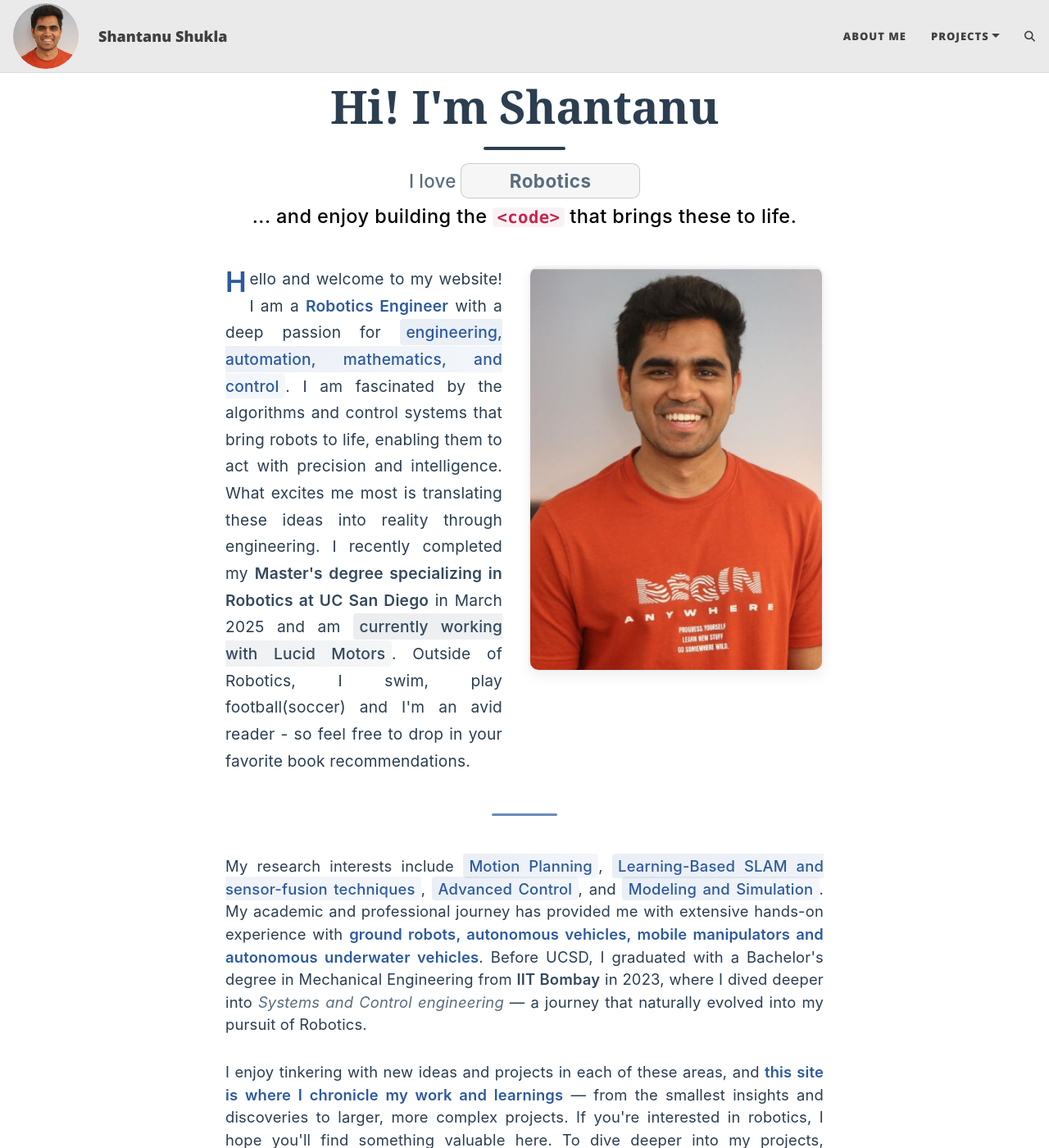
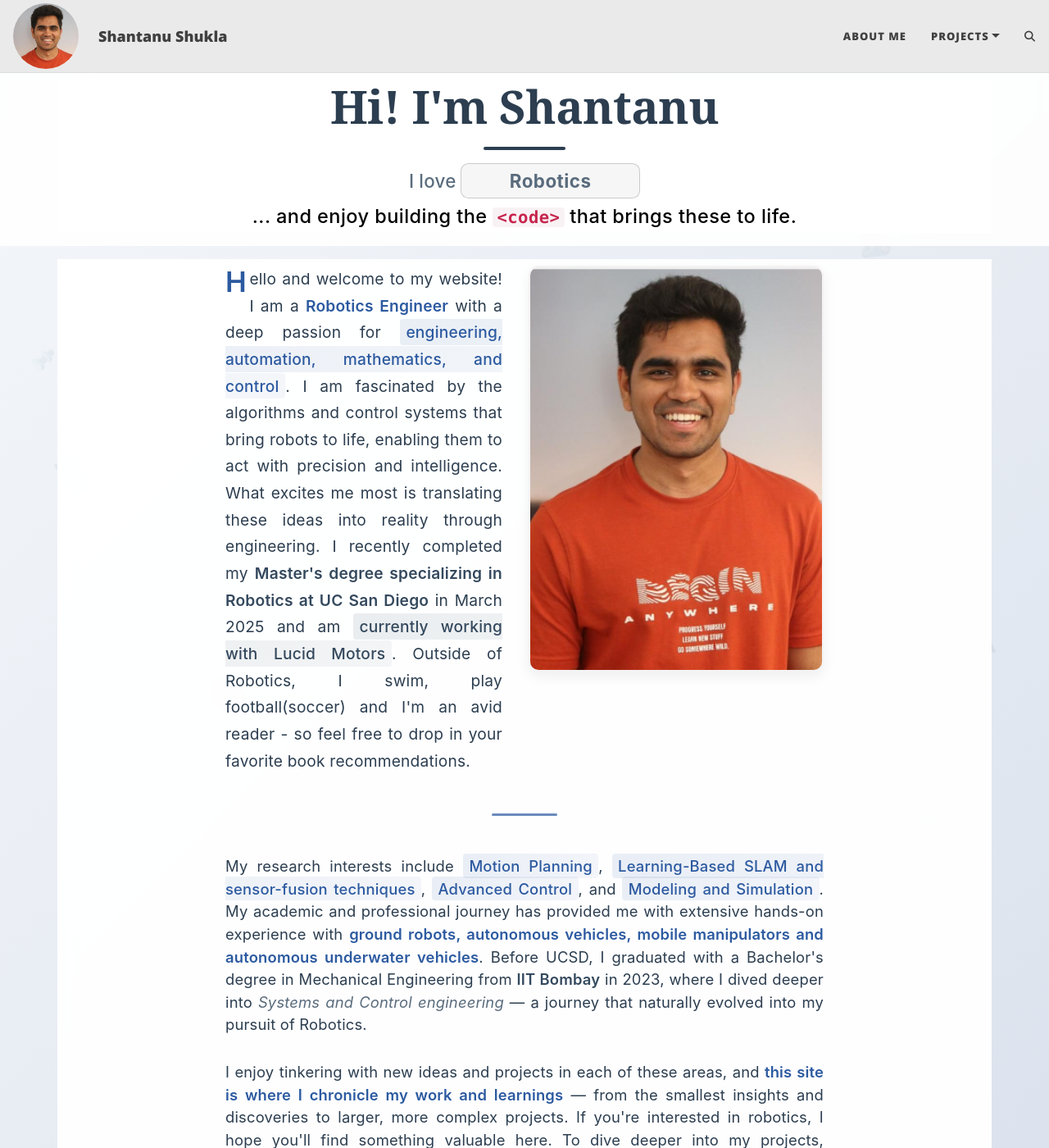
Before and after one commit to shantanusshukla/shantanusshukla.github.io, a Jekyll site: the page built from index.html, in a window 1280 px wide and 1400 px high. Shown: the whole window at 82% size. Built offline with Jekyll 4.4.1, drawn with Linux system fonts in a browser that asks for light colours; the list of posts is cut into pages by our own code; comment, search, counter and statistics services are not loaded.

Commit message:
new background

```diff
--- a/_layouts/base.html
+++ b/_layouts/base.html
@@ -27,6 +27,28 @@
 <body>
   {% include gtm_body.html %}
 
+  <!-- Animated Background -->
+  <div class="animated-background">
+    <!-- Floating Robots -->
+    <div class="floating-robot">🤖</div>
+    <div class="floating-robot">🦾</div>
+    <div class="floating-robot">🛸</div>
+    <div class="floating-robot">⚙️</div>
+    <div class="floating-robot">🔧</div>
+    <div class="floating-robot">🤖</div>
+
+    <!-- Floating Gears -->
+    <div class="floating-gear">⚙️</div>
+    <div class="floating-gear">🔩</div>
+    <div class="floating-gear">⚙️</div>
+    <div class="floating-gear">🔩</div>
+
+    <!-- Floating Circuit Elements -->
+    <div class="floating-circuit">💻</div>
+    <div class="floating-circuit">🔌</div>
+    <div class="floating-circuit">📡</div>
+  </div>
+
   {% include nav.html %}
 
   {{ content }}
--- a/assets/css/style.css
+++ b/assets/css/style.css
@@ -19,6 +19,208 @@
   color: var(--text-primary);
   font-weight: 400;
   line-height: 1.6;
+  position: relative;
+  background: linear-gradient(135deg, #f5f7fa 0%, #c3cfe2 100%);
+  min-height: 100vh;
+}
+
+/* Animated Background Elements */
+.animated-background {
+  position: fixed;
+  top: 0;
+  left: 0;
+  width: 100%;
+  height: 100%;
+  overflow: hidden;
+  z-index: -1;
+  pointer-events: none;
+}
+
+.floating-robot {
+  position: absolute;
+  font-size: 2rem;
+  opacity: 0.1;
+  animation: float 6s ease-in-out infinite;
+  color: var(--primary-accent);
+}
+
+.floating-robot:nth-child(1) {
+  top: 10%;
+  left: 10%;
+  animation-delay: 0s;
+  animation-duration: 8s;
+}
+
+.floating-robot:nth-child(2) {
+  top: 20%;
+  right: 15%;
+  animation-delay: 2s;
+  animation-duration: 10s;
+}
+
+.floating-robot:nth-child(3) {
+  top: 60%;
+  left: 20%;
+  animation-delay: 4s;
+  animation-duration: 12s;
+}
+
+.floating-robot:nth-child(4) {
+  top: 70%;
+  right: 10%;
+  animation-delay: 6s;
+  animation-duration: 9s;
+}
+
+.floating-robot:nth-child(5) {
+  top: 40%;
+  left: 5%;
+  animation-delay: 1s;
+  animation-duration: 11s;
+}
+
+.floating-robot:nth-child(6) {
+  top: 80%;
+  right: 25%;
+  animation-delay: 3s;
+  animation-duration: 7s;
+}
+
+@keyframes float {
+  0%, 100% {
+    transform: translateY(0px) rotate(0deg);
+  }
+  25% {
+    transform: translateY(-20px) rotate(5deg);
+  }
+  50% {
+    transform: translateY(-10px) rotate(-5deg);
+  }
+  75% {
+    transform: translateY(-30px) rotate(3deg);
+  }
+}
+
+.floating-gear {
+  position: absolute;
+  font-size: 1.5rem;
+  opacity: 0.08;
+  animation: spin 20s linear infinite;
+  color: var(--secondary-accent);
+}
+
+.floating-gear:nth-child(7) {
+  top: 15%;
+  left: 80%;
+  animation-duration: 25s;
+}
+
+.floating-gear:nth-child(8) {
+  top: 50%;
+  left: 85%;
+  animation-duration: 30s;
+  animation-direction: reverse;
+}
+
+.floating-gear:nth-child(9) {
+  top: 85%;
+  left: 15%;
+  animation-duration: 22s;
+}
+
+.floating-gear:nth-child(10) {
+  top: 30%;
+  left: 3%;
+  animation-duration: 28s;
+  animation-direction: reverse;
+}
+
+@keyframes spin {
+  from {
+    transform: rotate(0deg);
+  }
+  to {
+    transform: rotate(360deg);
+  }
+}
+
+.floating-circuit {
+  position: absolute;
+  font-size: 1.2rem;
+  opacity: 0.06;
+  animation: pulse 4s ease-in-out infinite;
+  color: var(--primary-accent);
+}
+
+.floating-circuit:nth-child(11) {
+  top: 25%;
+  left: 60%;
+  animation-delay: 0s;
+}
+
+.floating-circuit:nth-child(12) {
+  top: 55%;
+  right: 5%;
+  animation-delay: 2s;
+}
+
+.floating-circuit:nth-child(13) {
+  top: 75%;
+  left: 50%;
+  animation-delay: 1s;
+}
+
+@keyframes pulse {
+  0%, 100% {
+    opacity: 0.06;
+    transform: scale(1);
+  }
+  50% {
+    opacity: 0.12;
+    transform: scale(1.1);
+  }
+}
+
+/* Ensure main content stays above background */
+.container,
+.container-fluid,
+.container-md {
+  position: relative;
+  z-index: 1;
+  background: rgba(255, 255, 255, 0.95);
+  border-radius: 0;
+  box-shadow: none;
+  backdrop-filter: blur(10px);
+}
+
+/* Special handling for hero section */
+.intro-header {
+  background: rgba(255, 255, 255, 0.9);
+  backdrop-filter: blur(5px);
+  border-radius: 0;
+}
+
+/* Mobile adjustments for background */
+@media (max-width: 768px) {
+  .floating-robot,
+  .floating-gear,
+  .floating-circuit {
+    font-size: 1.5rem;
+    opacity: 0.08;
+  }
+
+  .animated-background {
+    overflow: hidden;
+  }
+}
+
+/* Reduce motion for users who prefer it */
+@media (prefers-reduced-motion: reduce) {
+  .floating-robot,
+  .floating-gear,
+  .floating-circuit {
+    animation: none;
+  }
 }
 
 /* Elegant headings */
```
